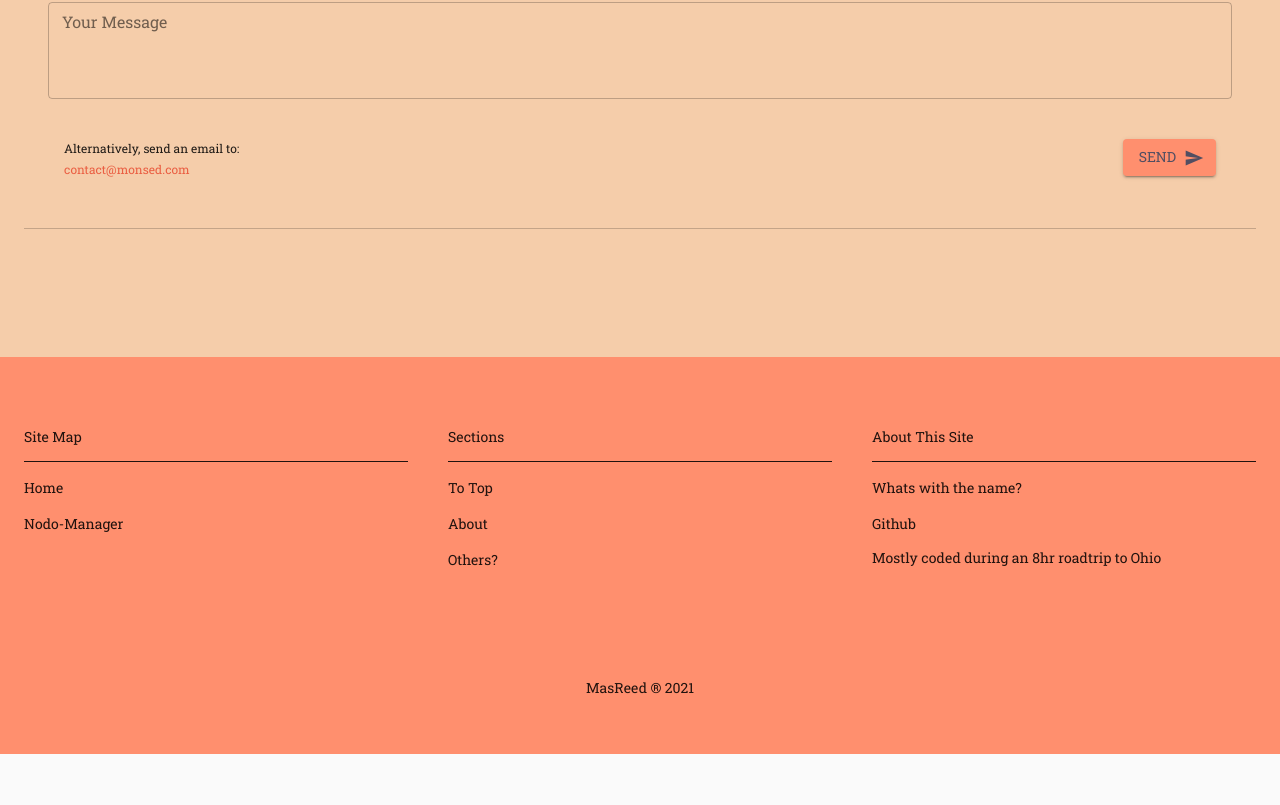
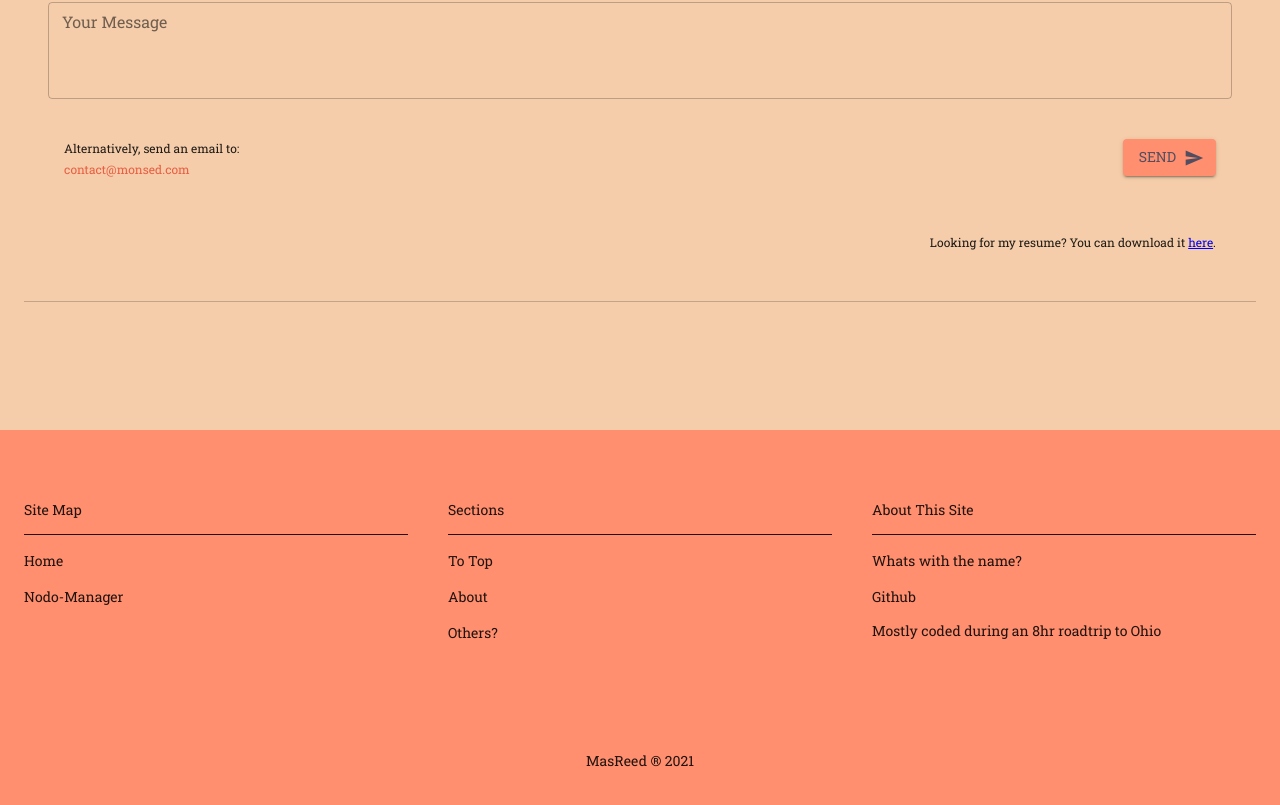
Before and after one commit to MasReed/personal-interactive-website, a React (Create React App) app: page / in a window 1280 px wide. Shown: the part 5551-6356 px from the top of the page. Before the commit the page ends 6305 px from the top, so only its background shows below. Built offline with nearby package versions, Linux system fonts and the light colour scheme.

Commit message:
add downloadable PDF of resume link

```diff
--- a/src/ContactForm.jsx
+++ b/src/ContactForm.jsx
@@ -29,6 +29,10 @@ const useStyles = makeStyles({
   submitButton: {
     color: theme.palette.primary.main,
     backgroundColor: theme.palette.orange.main
+  },
+  resumeTag: {
+    margin: '3.25rem 1rem 0',
+    textAlign: 'right',
   }
 })
 
@@ -163,7 +167,7 @@ export default function ContactForm() {
             <Box display='flex' justifyContent='space-between' className={classes.submitSection}>
 
               <Box display='flex' flexDirection='column'>
-                <Typography alignself='flex-start' variant='caption'>Alternatively, send an email to:</Typography>
+                <Typography alignself='flex-start' variant='caption'>Alternatively, send an email to:&nbsp;</Typography>
                 <Link color='secondary' href="mailto:contact@monsed.com">
                   <Typography variant='caption'>contact@monsed.com</Typography>
                 </Link>
@@ -185,6 +189,25 @@ export default function ContactForm() {
           </Grid>
         </Grid>
       </form>
+
+      <Box className={classes.resumeTag}>
+        <Typography variant='caption'>
+          Looking for my resume? You can download it&nbsp;
+          {
+            <a href='Mason Reed Full Stack Developer Resume.pdf' download>here</a>
+          }.
+        </Typography>
+      </Box>
+
     </Container>
   )
 }
+
+// <Box className={classes.submitSection}>
+//   <Typography variant='caption'>
+//     You can download my official resume&nbsp;
+//     {
+//       <a href='Mason Reed Full Stack Developer Resume.pdf' download>here</a>
+//     }.
+//   </Typography>
+// </Box>
```
Also changed, not shown: 1 other file (tests, documents, lock files or other folders).
